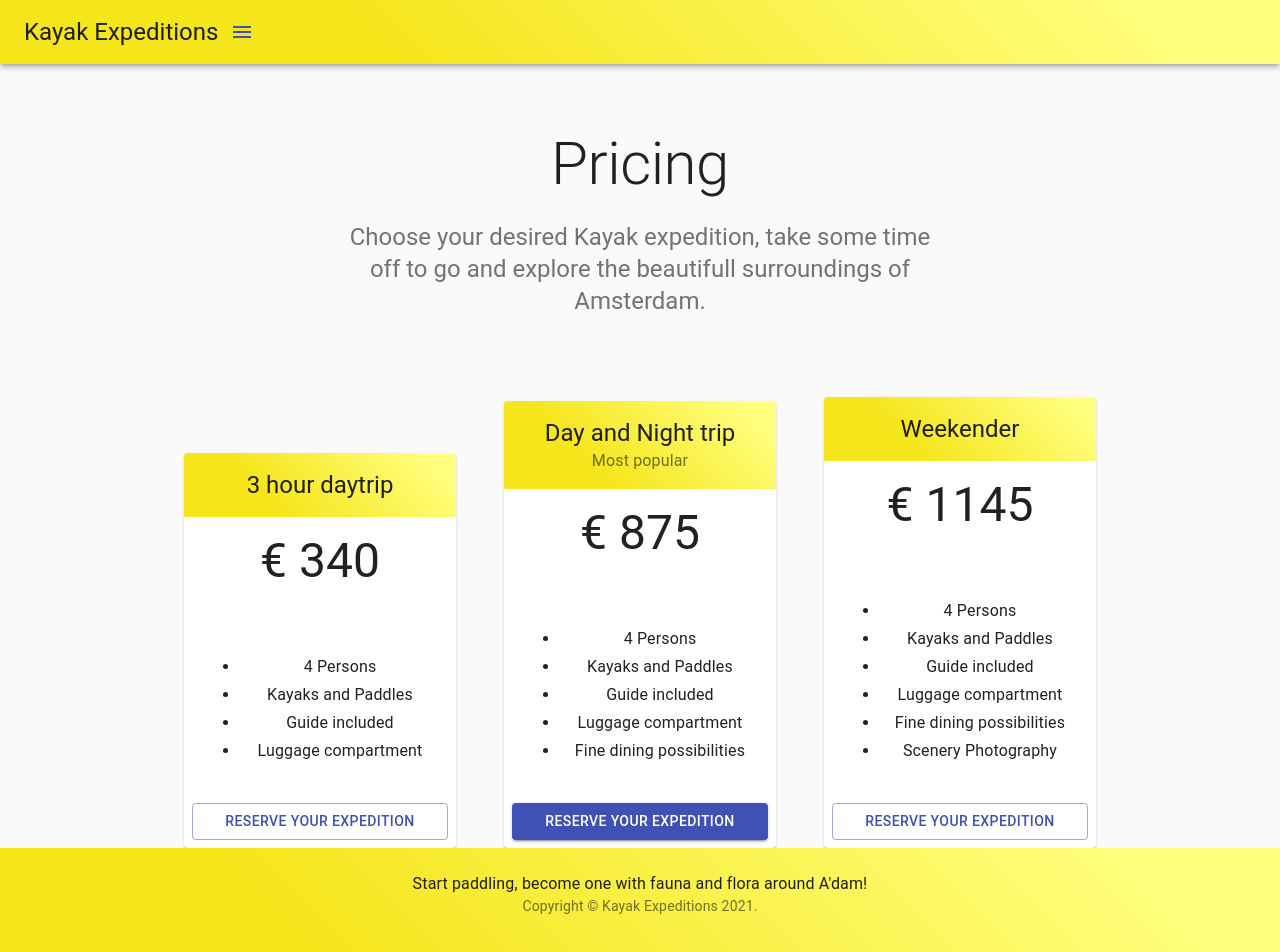
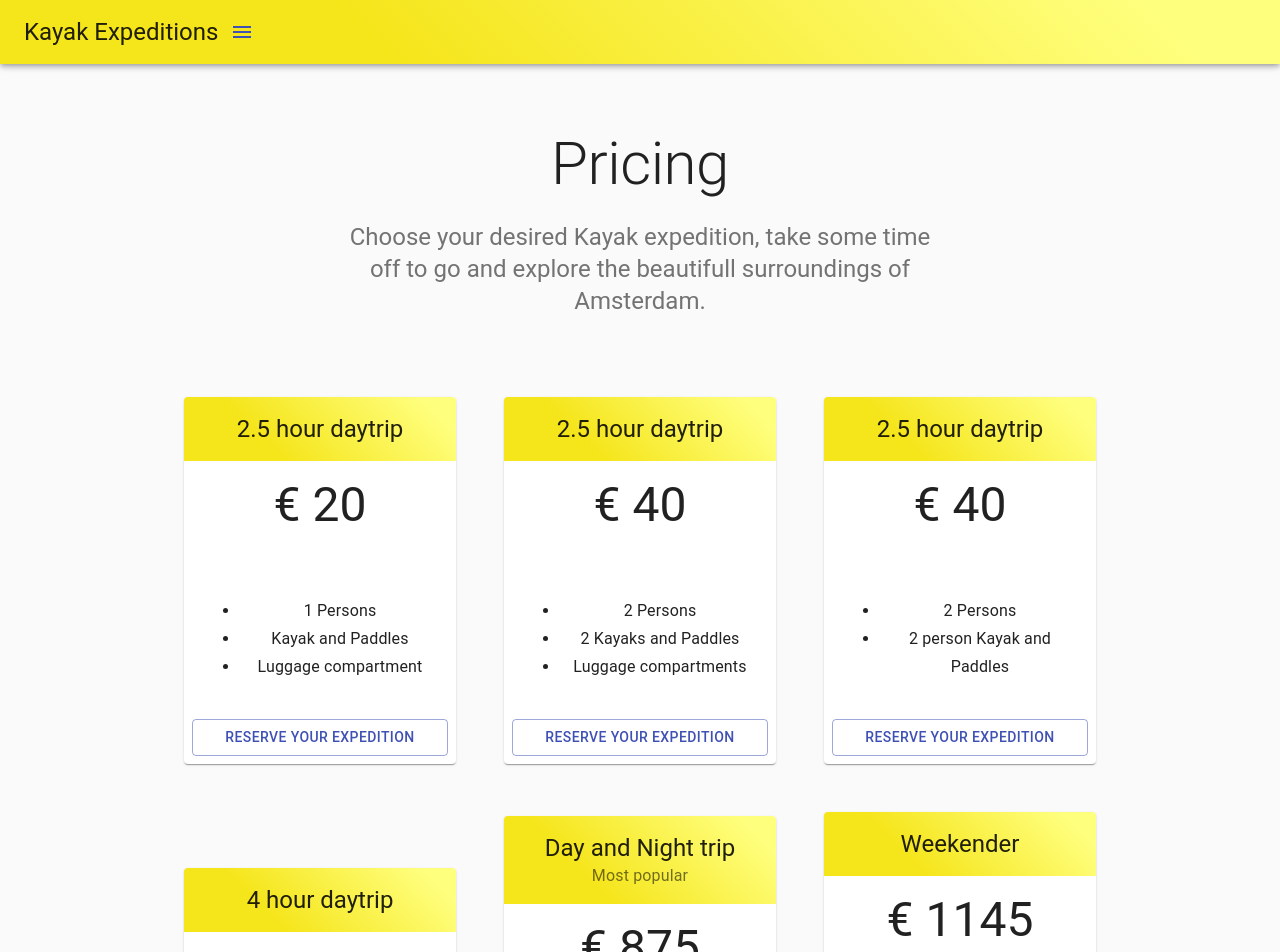
Before and after one commit to devarie/kayakka, a React (Create React App) app: page /Pricing in a window 1280 px wide. Shown: the top 952 px of the page. Built offline with nearby package versions, Linux system fonts and the light colour scheme.

Commit message:
added pricing for renting kayaks and setmore calender

```diff
--- a/src/Pricing.js
+++ b/src/Pricing.js
@@ -10,7 +10,7 @@ import StarIcon from '@material-ui/icons/StarBorder';
 import Typography from '@material-ui/core/Typography';
 import { makeStyles } from '@material-ui/core/styles';
 import Container from '@material-ui/core/Container';
-
+import Link from '@material-ui/core/Link';
 // function Copyright() {
 //   return (
 //     <Typography variant="body2" color="textSecondary" align="center">
@@ -82,10 +82,29 @@ const useStyles = makeStyles((theme) => ({
 
 const tiers = [
   {
-    title: '3 hour daytrip',
+    title: '2.5 hour daytrip',
+    price: '20',
+    description: ['1 Persons', 'Kayak and Paddles', 'Luggage compartment'],
+    buttonText: <div> <Link color="inherit" href="http://my.setmore.com/bookingpage/231dbc8e-5185-4212-9c8b-f38ea033ed48/services/s10189cb097b516147fb8c75418ba572302a8c856">Reserve your Expedition</Link></div>,
+    buttonVariant: 'outlined',
+  },{
+    title: '2.5 hour daytrip',
+    price: '40',
+    description: ['2 Persons', '2 Kayaks and Paddles', 'Luggage compartments'],
+    buttonText: <div> <Link color="inherit" href="http://my.setmore.com/bookingpage/231dbc8e-5185-4212-9c8b-f38ea033ed48/services/sa01a76f4b4c339ee89569dc98f03171b370ba285">Reserve your Expedition</Link></div>,
+    buttonVariant: 'outlined',
+  },{
+    title: '2.5 hour daytrip',
+    price: '40',
+    description: ['2 Persons', '2 person Kayak and Paddles',],
+    buttonText: <div> <Link color="inherit" href="http://my.setmore.com/bookingpage/231dbc8e-5185-4212-9c8b-f38ea033ed48/services/sce393183ebc52e53e49879be6f846daff8ca468e">Reserve your Expedition</Link></div>,
+    buttonVariant: 'outlined',
+  },
+  {
+    title: '4 hour daytrip',
     price: '340',
     description: ['4 Persons', 'Kayaks and Paddles', 'Guide included', 'Luggage compartment'],
-    buttonText: 'Reserve your Expedition',
+    buttonText: <div> <Link color="inherit" href="https://kayakexpeditions.setmore.com">Reserve your Expedition</Link></div>,
     buttonVariant: 'outlined',
   },
   {
@@ -99,7 +118,7 @@ const tiers = [
       'Luggage compartment',
       'Fine dining possibilities',
     ],
-    buttonText: 'Reserve your Expedition',
+    buttonText: <div> <Link color="inherit" href="https://kayakexpeditions.setmore.com">Reserve your Expedition</Link></div>,
     buttonVariant: 'contained',
   },
   {
@@ -113,11 +132,10 @@ const tiers = [
       'Fine dining possibilities',
       'Scenery Photography'
     ],
-    buttonText: 'Reserve your Expedition',
+
+    buttonText:<div> <Link color="inherit" href="https://kayakexpeditions.setmore.com">Reserve your Expedition</Link></div>,
     buttonVariant: 'outlined',
-  },
-];
-// const footers = [
+  },];
 //   {
 //     title: 'Company',
 //     description: ['Team', 'History', 'Contact us', 'Locations'],
@@ -205,7 +223,7 @@ export default function Pricing() {
                   </ul>
                 </CardContent>
                 <CardActions>
-                  <Button fullWidth variant={tier.buttonVariant} color="primary">
+                  <Button fullWidth variant={tier.buttonVariant} color="primary" href={tier.link}>
                     {tier.buttonText}
                   </Button>
                 </CardActions>
```
